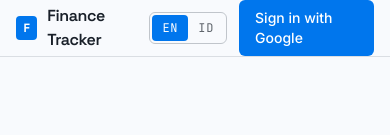
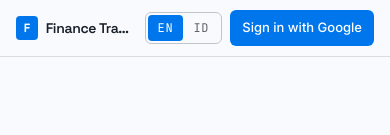
Before and after one commit to kingsusuputih/personal-finance-tracker, a React (Vite) app: page / in a window 390 px wide. Shown: the top 135 px of the page. Built offline with nearby package versions, Linux system fonts and the light colour scheme; no server answers.

Commit message:
refactor: improve layout and styling of header in LandingPage component

```diff
--- a/src/pages/LandingPage.jsx
+++ b/src/pages/LandingPage.jsx
@@ -21,20 +21,20 @@ export default function LandingPage() {
   return (
     <main className="min-h-dvh">
       <header className="sticky top-0 z-40 border-b border-rule bg-paper/90 backdrop-blur">
-        <div className="mx-auto flex h-14 max-w-5xl items-center justify-between px-4 md:px-8">
-          <div className="flex items-center gap-2.5">
+        <div className="mx-auto flex h-14 max-w-5xl items-center justify-between gap-2 px-4 md:px-8">
+          <div className="flex min-w-0 items-center gap-2">
             <span className="inline-flex h-6 w-6 items-center justify-center rounded-[4px] bg-accent font-display text-xs font-bold text-accent-ink">
               F
             </span>
-            <span className="font-display text-base font-semibold tracking-tight text-ink">
+            <span className="truncate font-display text-sm font-semibold tracking-tight text-ink sm:text-base">
               {t('app.name')}
             </span>
           </div>
-          <div className="flex items-center gap-3">
+          <div className="flex shrink-0 items-center gap-2 sm:gap-3">
             <LangToggle />
             <Link
               to="/login"
-              className="rounded-[var(--radius-btn)] bg-accent px-4 py-2 text-sm font-medium text-accent-ink transition-colors hover:bg-accent-strong"
+              className="shrink-0 rounded-[var(--radius-btn)] bg-accent px-3 py-2 text-[13px] font-medium text-accent-ink transition-colors hover:bg-accent-strong sm:px-4 sm:text-sm"
             >
               {t('landing.signIn')}
             </Link>
```
